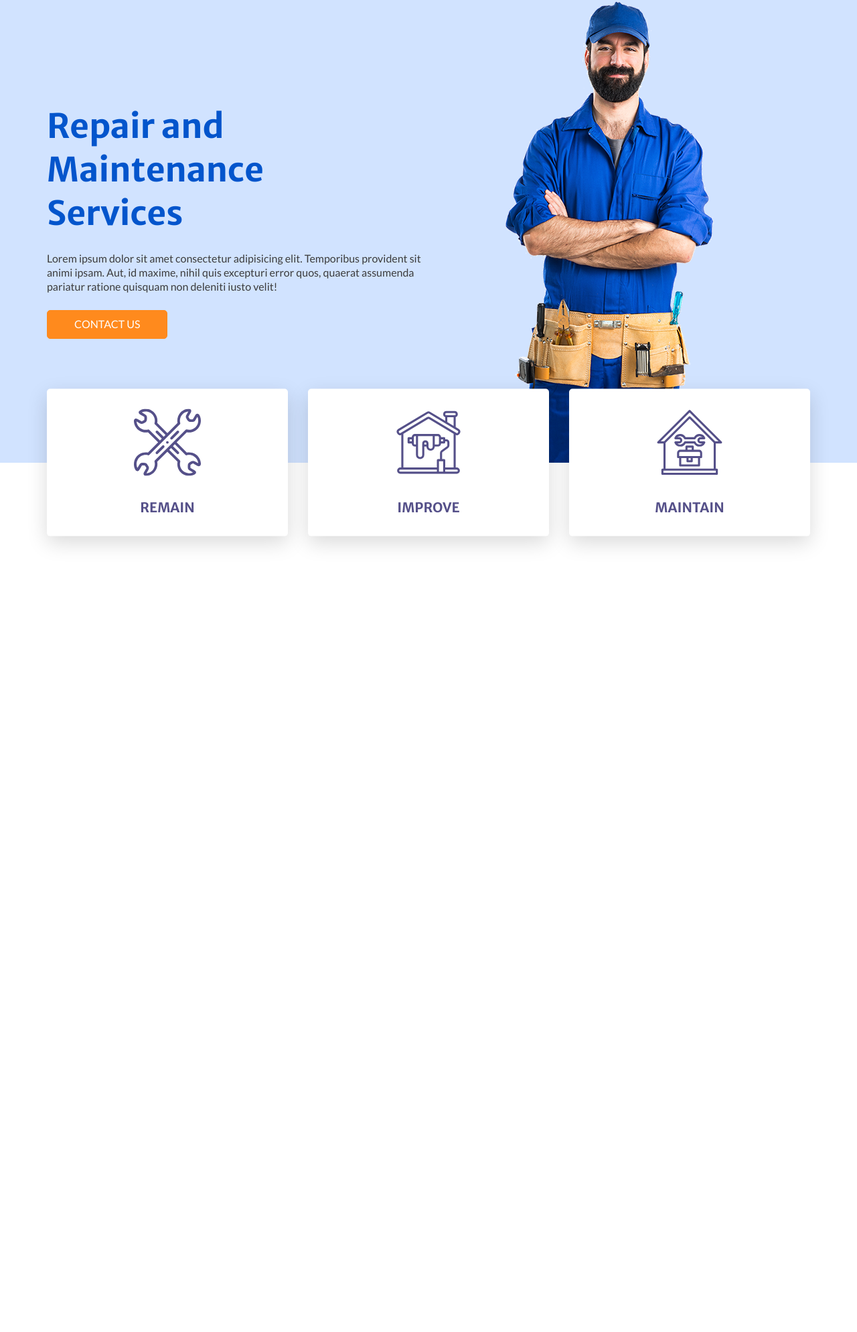
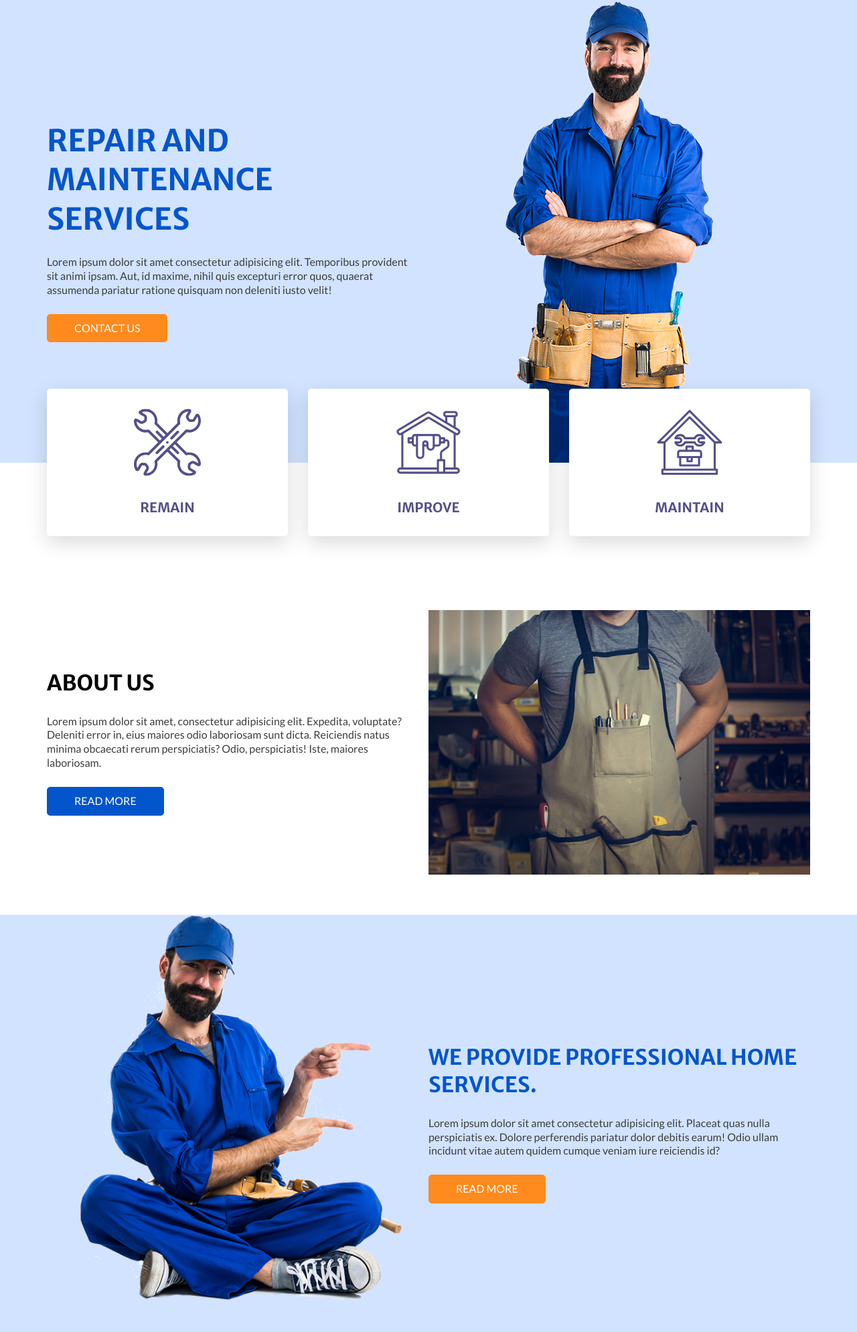
Before and after one commit to imadeddine-belarbi/inance, a plain HTML site: page index.html in a window 1280 px wide. Shown: the part 140-2129 px from the top of the page at 67% size. Before the commit the page ends 1051 px from the top, so only its background shows below. Drawn offline with Linux system fonts and the light colour scheme.

Commit message:
create about us and professional sections with an update for styling

```diff
--- a/index.html
+++ b/index.html
@@ -50,16 +50,16 @@
           </div>
         </div>
     </header>
-    <section class="slider">
+    <section class="slider special-section">
       <div class="container">
-        <div class="slider__detail">
-          <h1>
+        <div class="special-section__detail">
+          <h1 class="special-heading">
             Repair and <span class="break-line"></span>Maintenance<span class="break-line"></span> Services
           </h1>
           <p>Lorem ipsum dolor sit amet consectetur adipisicing elit. Temporibus provident sit animi ipsam. Aut, id maxime, nihil quis excepturi error quos, quaerat assumenda pariatur ratione quisquam non deleniti iusto velit!</p>
           <a class="btn btn--orange" href="#contact-us">Contact Us</a>
         </div>
-        <div class="slider__img">
+        <div class="special-section__img">
           <img src="images/slider-img.png" alt>
         </div>
       </div>
@@ -86,6 +86,30 @@
         </div>
       </div>
     </section>
+    <section class="about special-section">
+      <div class="container">
+        <div class="special-section__detail">
+          <h2 class="special-heading">About us</h2>
+          <p>Lorem ipsum dolor sit amet, consectetur adipisicing elit. Expedita, voluptate? Deleniti error in, eius maiores odio laboriosam sunt dicta. Reiciendis natus minima obcaecati rerum perspiciatis? Odio, perspiciatis! Iste, maiores laboriosam.</p>
+          <a class="btn btn--blue" href="#about-us">Read more</a>
+        </div>
+        <div class="special-section__img">
+          <img src="images/about-img.jpg" alt="">
+        </div>
+      </div>
+    </section>
+    <section class="professional special-section">
+      <div class="container">
+        <div class="special-section__img">
+          <img src="images/professional-img.png" alt="">
+        </div>
+        <div class="special-section__detail">
+          <h2 class="special-heading">We provide professional home services.</h2>
+          <p>Lorem ipsum dolor sit amet consectetur adipisicing elit. Placeat quas nulla perspiciatis ex. Dolore perferendis pariatur dolor debitis earum! Odio ullam incidunt vitae autem quidem cumque veniam iure reiciendis id?</p>
+          <a class="btn btn--orange" href="#">Read more</a>
+        </div>
+      </div>
+    </section>
   </div>
 </body>
 </html>
--- a/style.scss
+++ b/style.scss
@@ -11,7 +11,7 @@
   --heading-font-family: 'Merriweather Sans', sans-serif;
   --txt-font-family: 'Lato', sans-serif;
 
-  --main-padding: 40px;
+  --main-padding: 60px;
 }
 
 $sm-break-point: 768px;
@@ -74,6 +74,7 @@ a {
   border-style: solid;
   transition: .2s;
   color: var(--white);
+  border-radius: 5px;
 
   &:hover {
     background-color: transparent;
@@ -91,7 +92,6 @@ a {
   &--orange {
     background-color: var(--orange);
     border-color: var(--orange);
-    border-radius: 5px;
 
     &:hover {
       color: var(--orange);
@@ -106,7 +106,52 @@ a {
 .special-heading {
   text-transform: uppercase;
   color: black;
-  font-size: 40px;
+  font-size: 32px;
+}
+
+.special-section {
+  .container {
+    @media (min-width:$sm-break-point) {
+      display: flex;
+
+      div {
+        width: 50%;
+      }
+    }
+
+    @media (min-width:$m-break-point) {
+      align-items: center;
+    }
+  }
+
+  &__detail {
+    padding-bottom: 30px;
+
+    @media (min-width:$sm-break-point) {
+      padding-bottom: 0;
+      padding-right: 15px;
+    }
+
+    h1,
+    h2 {
+      margin-bottom: 25px;
+    }
+
+    p {
+      color: var(--grey);
+      margin-bottom: 25px;
+    }
+  }
+
+  &__img {
+    display: flex;
+    justify-content: center;
+    align-items: center;
+
+    img {
+      max-width: 100%;
+    }
+  }
 }
 
 .header {
@@ -232,55 +277,21 @@ a {
 }
 
 .slider {
-  background-color: var(--light-blue);
   padding-top: var(--main-padding);
 
   @media (min-width:$m-break-point) {
     padding-top: 0;
   }
 
-  .container {
-    @media (min-width:$sm-break-point) {
-      display: flex;
+  background-color: var(--light-blue);
 
-      div {
-        width: 50%;
-      }
-    }
+  h1 {
+    color: var(--main-color);
+    font-size: 45px;
 
-    @media (min-width:$m-break-point) {
-      align-items: center;
-    }
-  }
-
-  &__detail {
-    padding-bottom: 30px;
-
-    h1 {
-      color: var(--main-color);
-      font-size: 50px;
-      font-weight: bold;
-      margin-bottom: 25px;
-
-      .break-line::after {
-        content: "\a";
-        white-space: pre;
-      }
-    }
-
-    p {
-      color: var(--grey);
-      margin-bottom: 25px;
-    }
-  }
-
-  &__img {
-    display: flex;
-    justify-content: center;
-    align-items: center;
-
-    img {
-      max-width: 100%;
+    .break-line::after {
+      content: "\a";
+      white-space: pre;
     }
   }
 }
@@ -292,7 +303,6 @@ a {
   @media (min-width:$m-break-point) {
     padding: 0;
     transform: translateY(-50%);
-    ;
   }
 
   .container {
@@ -347,3 +357,48 @@ a {
     }
   }
 }
+
+.about {
+  padding-bottom: var(--main-padding);
+
+  @media (min-width:$m-break-point) {
+    .special-section__detail {
+      width: 40%;
+      padding-right: 10px;
+    }
+
+    .special-section__img {
+      width: 60%;
+    }
+  }
+}
+
+.professional {
+  background-color: var(--light-blue);
+  padding-top: var(--main-padding);
+  padding-bottom: var(--main-padding);
+
+  @media (min-width:$m-break-point) {
+    padding-top: 0;
+  }
+
+  .special-section__img {
+    display: none;
+  }
+
+  @media (min-width:$sm-break-point) {
+    padding-bottom: 0;
+
+    .special-section__img {
+      display: block;
+    }
+  }
+
+  .special-section__detail {
+    padding-bottom: 0;
+  }
+
+  h2 {
+    color: var(--main-color);
+  }
+}
```
Also changed, not shown: style.css, 1 other file.
